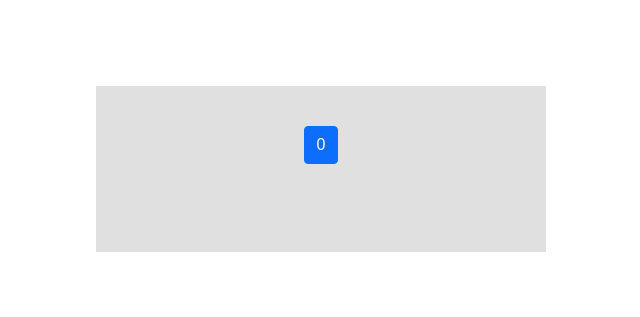
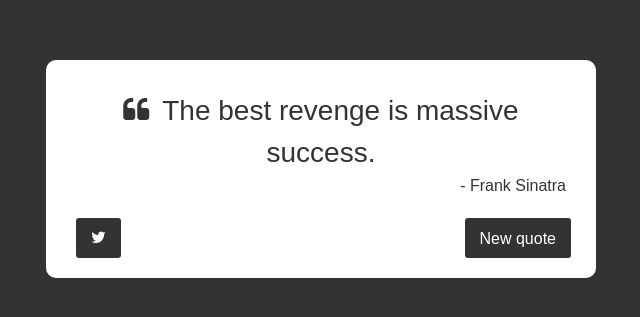
Before and after one commit to RatchagreeA/Learning, a React (Create React App) app in the folder mini_project/06_Random_Quote_Machine/random-quote/: page / in a window 1280 px wide. Shown: the part 231-548 px from the top of the page, without its empty margins (319-959 px from the left). Built offline with nearby package versions, Linux system fonts and the light colour scheme; no server answers.

Commit message:
complete random quote

```diff
--- a/mini_project/06_Random_Quote_Machine/random-quote/public/index.html
+++ b/mini_project/06_Random_Quote_Machine/random-quote/public/index.html
@@ -34,7 +34,7 @@
             integrity="sha384-EVSTQN3/azprG1Anm3QDgpJLIm9Nao0Yz1ztcQTwFspd3yD65VohhpuuCOmLASjC"
             crossorigin="anonymous"
         />
-        <title>React App</title>
+        <title>Random Quote Machine</title>
     </head>
     <body>
         <noscript>You need to enable JavaScript to run this app.</noscript>
@@ -49,6 +49,6 @@
       To begin the development, run `npm start` or `yarn start`.
       To create a production bundle, use `npm run build` or `yarn build`.
     -->
-        <!-- <script src="https://cdn.freecodecamp.org/testable-projects-fcc/v1/bundle.js"></script> -->
+        <script src="https://cdn.freecodecamp.org/testable-projects-fcc/v1/bundle.js"></script>
     </body>
 </html>
--- a/mini_project/06_Random_Quote_Machine/random-quote/src/App.js
+++ b/mini_project/06_Random_Quote_Machine/random-quote/src/App.js
@@ -1,112 +1,110 @@
 import "./App.scss";
 import React from "react";
 import { useState, useEffect } from "react";
-import RawData from "./component/RawData";
-// function App() {
-//     const quoteUrl =
-//         "https://gist.githubusercontent.com/camperbot/5a022b72e96c4c9585c32bf6a75f62d9/raw/e3c6895ce42069f0ee7e991229064f167fe8ccdc/quotes.json";
-//     const iniQuote = "The best revenge is massive success.";
-//     const iniAuthor = "Frank Sinatra";
-//     const [quoteArr, setQuoteArr] = useState([]);
-//     const [quote, setQuote] = useState(iniQuote);
-//     const [author, setAuthor] = useState(iniAuthor);
+import COLORS_ARRAY from "./component/ColorArray";
 
-//     const fetchQuotes = async (url) => {
-//         try {
-//             const res = await fetch(url);
-//             const { quotes } = await res.json();
-//             setQuoteArr(quotes);
-//         } catch (err) {
-//             console.log(err);
-//         }
-//     };
-//     useEffect(() => {
-//         fetchQuotes(quoteUrl);
-//         console.log("Current : ", quoteArr);
-//         return () => {
-//             console.log("Prev : ", quoteArr);
+function App() {
+    const quoteUrl =
+        "https://gist.githubusercontent.com/camperbot/5a022b72e96c4c9585c32bf6a75f62d9/raw/e3c6895ce42069f0ee7e991229064f167fe8ccdc/quotes.json";
+    const iniQuote = "The best revenge is massive success.";
+    const iniAuthor = "Frank Sinatra";
+    const [quoteArr, setQuoteArr] = useState([]);
+    const [quote, setQuote] = useState(iniQuote);
+    const [author, setAuthor] = useState(iniAuthor);
+    const tweetLink = `https://twitter.com/intent/tweet?text=${quote} - ${author}`;
+    const [accentColor, setAccentColor] = useState("#333");
+    const fetchQuotes = async (url) => {
+        try {
+            const res = await fetch(url);
+            const { quotes } = await res.json();
+            setQuoteArr(quotes);
+        } catch (err) {
+            console.log(err);
+        }
+    };
+    useEffect(() => {
+        fetchQuotes(quoteUrl);
+        console.log("Current : ", quoteArr);
+        return () => {
+            console.log("Prev : ", quoteArr);
+        };
+    }, [quoteArr]);
+    const randomIdx = (Arr) => {
+        return Math.floor(Math.random() * Arr.length);
+    };
+    const updateContent = () => {
+        let idxQuote = randomIdx(quoteArr);
+        setQuote(quoteArr[idxQuote].quote);
+        setAuthor(quoteArr[idxQuote].author);
+        let idxColor = randomIdx(COLORS_ARRAY);
+        setAccentColor(COLORS_ARRAY[idxColor]);
+    };
+    return (
+        <div
+            id="wrapper"
+            className="App"
+            style={{ backgroundColor: accentColor }}
+        >
+            <div id="quote-box" className="App-header">
+                <div className="quote-text" style={{ color: accentColor }}>
+                    <i className="fa fa-quote-left"> </i>
+                    <span id="text"> {quote}</span>
+                </div>
+                <div className="quote-author" style={{ color: accentColor }}>
+                    - <span id="author">{author}</span>
+                </div>
+                <div className="buttons">
+                    <a
+                        className="button"
+                        id="tweet-quote"
+                        title="Tweet this quote!"
+                        target="_blank"
+                        rel="noreferrer"
+                        href={encodeURI(tweetLink)}
+                        style={{ backgroundColor: accentColor }}
+                    >
+                        <i className="fa fa-twitter"></i>
+                    </a>
+                    <button
+                        className="button"
+                        id="new-quote"
+                        onClick={() => updateContent()}
+                        style={{ backgroundColor: accentColor }}
+                    >
+                        New quote
+                    </button>
+                </div>
+            </div>
+        </div>
+    );
+}
+
+// class App extends React.Component {
+//     constructor(props) {
+//         super(props);
+//         this.state = {
+//             cnt: 0,
+//             hide: false,
 //         };
-//     }, []);
-//     const randomIdx = () => {
-//         return Math.floor(Math.random() * quoteArr.length);
-//     };
-//     const updateContent = () => {
-//         let idx = randomIdx();
-//         setQuote(quoteArr[idx].quote);
-//         setAuthor(quoteArr[idx].author);
-//     };
-//     return (
-//         <div id="wrapper" className="App">
-//             <div id="quote-box" className="App-header">
-//                 <div className="quote-text">
-//                     <i className="fa fa-quote-left"> </i>
-//                     <span id="text">{quote}</span>
-//                 </div>
-//                 <div className="quote-author">
-//                     - <span id="author">{author}</span>
-//                 </div>
-//                 <div className="buttons">
-//                     <a
-//                         className="button"
-//                         id="tweet-quote"
-//                         title="Tweet this quote!"
-//                         target="_blank"
-//                         rel="noreferrer"
-//                         href="https://twitter.com/intent/tweet"
-//                     >
-//                         <i className="fa fa-twitter"></i>
-//                     </a>
-//                     <button
-//                         className="btn btn-danger"
-//                         id="new-quote"
-//                         onClick={() => updateContent()}
-//                     >
-//                         New quote
-//                     </button>
-//                 </div>
+//     }
+//     add() {
+//         this.setState({
+//             cnt: this.state.cnt + 1,
+//             hide: !this.state.hide,
+//         });
+//     }
+//     render() {
+//         return (
+//             <div className="App">
+//                 <button className="btn btn-primary" onClick={() => this.add()}>
+//                     {this.state.cnt}
+//                 </button>
+//                 <br />
+//                 <br />
+//                 <br />
+//                 {this.state.hide && <RawData />}
 //             </div>
-//         </div>
-//     );
+//         );
+//     }
 // }
-
-class App extends React.Component {
-    constructor(props) {
-        super(props);
-        this.state = {
-            cnt: 0,
-            hide: false,
-        };
-    }
-    add() {
-        this.setState({
-            cnt: this.state.cnt + 1,
-            hide: !this.state.hide,
-        });
-    }
-    // componentDidMount() {
-    //     console.log("DidMount");
-    // }
-    // componentDidUpdate(prevProps, prevState, snapshot) {
-    //     console.log("update");
-    //     console.log("prevProps : ", prevProps);
-    //     console.log("prevState : ", prevState);
-    //     console.log("snapshot : ", snapshot);
-    // }
-    // componentWillUnmount() {
-    //     console.log("Unmount");
-    // }
-    render() {
-        return (
-            <div className="App">
-                <button className="btn btn-primary" onClick={() => this.add()}>
-                    {this.state.cnt}
-                </button>
-                <br />
-                <br />
-                <br />
-                {this.state.hide && <RawData />}
-            </div>
-        );
-    }
-}
 export default App;
--- a/mini_project/06_Random_Quote_Machine/random-quote/src/App.scss
+++ b/mini_project/06_Random_Quote_Machine/random-quote/src/App.scss
@@ -1,36 +1,64 @@
 * {
     margin: 0;
     padding: 0;
+    box-sizing: border-box;
 }
-body {
-    // background-color: #333;
-    color: #333;
+.App {
+    text-align: center;
+    background-color: #333;
     font-family: "Raleway", sans-serif;
     font-weight: 400;
     display: flex;
     justify-content: center;
     align-items: center;
     height: 100vh;
-}
-.App {
-    text-align: center;
-    width: 450px;
-    background-color: rgb(224, 224, 224);
-    padding: 40px 50px;
-    .App-header {
-        background-color: #282c34;
-        // min-height: 100vh;
+    #quote-box {
+        background-color: white;
+        border-radius: 10px;
+        width: 550px;
+        padding: 30px 30px 80px;
+        color: black;
         display: flex;
         flex-direction: column;
-        align-items: center;
-        justify-content: center;
-        font-size: calc(10px + 2vmin);
-        color: white;
+        align-items: flex-start;
+        justify-content: space-between;
+        position: relative;
+        font-size: 16px;
+        .quote-text {
+            i {
+                font-size: 1em;
+                margin-right: 0.2em;
+            }
+            font-weight: 500;
+            font-size: 1.75em;
+        }
+        .quote-author {
+            text-align: end;
+            align-self: flex-end;
+            font-size: 1em;
+        }
+        .buttons {
+            width: 90%;
+            position: absolute;
+            bottom: 20px;
+            display: flex;
+            flex-direction: row;
+            justify-content: space-between;
+            .button {
+                height: 40px;
+                border: none;
+                border-radius: 3px;
+                color: #fff;
+                background-color: #333;
+                outline: none;
+                font-size: 1em;
+                padding: 8px 15px 6px;
+                opacity: 1;
+                cursor: pointer;
+                &:hover {
+                    opacity: 0.9;
+                }
+            }
+        }
     }
 }
-
-.wrapper {
-    background-color: green;
-    width: 50%;
-    height: 50%;
-}
--- /dev/null
+++ b/mini_project/06_Random_Quote_Machine/random-quote/src/component/ColorArray.js
@@ -0,0 +1,15 @@
+const COLORS_ARRAY = [
+    "#16a085",
+    "#27ae60",
+    "#2c3e50",
+    "#f39c12",
+    "#e74c3c",
+    "#9b59b6",
+    "#FB6964",
+    "#342224",
+    "#472E32",
+    "#BDBB99",
+    "#77B1A9",
+    "#73A857",
+];
+export default COLORS_ARRAY;
```
